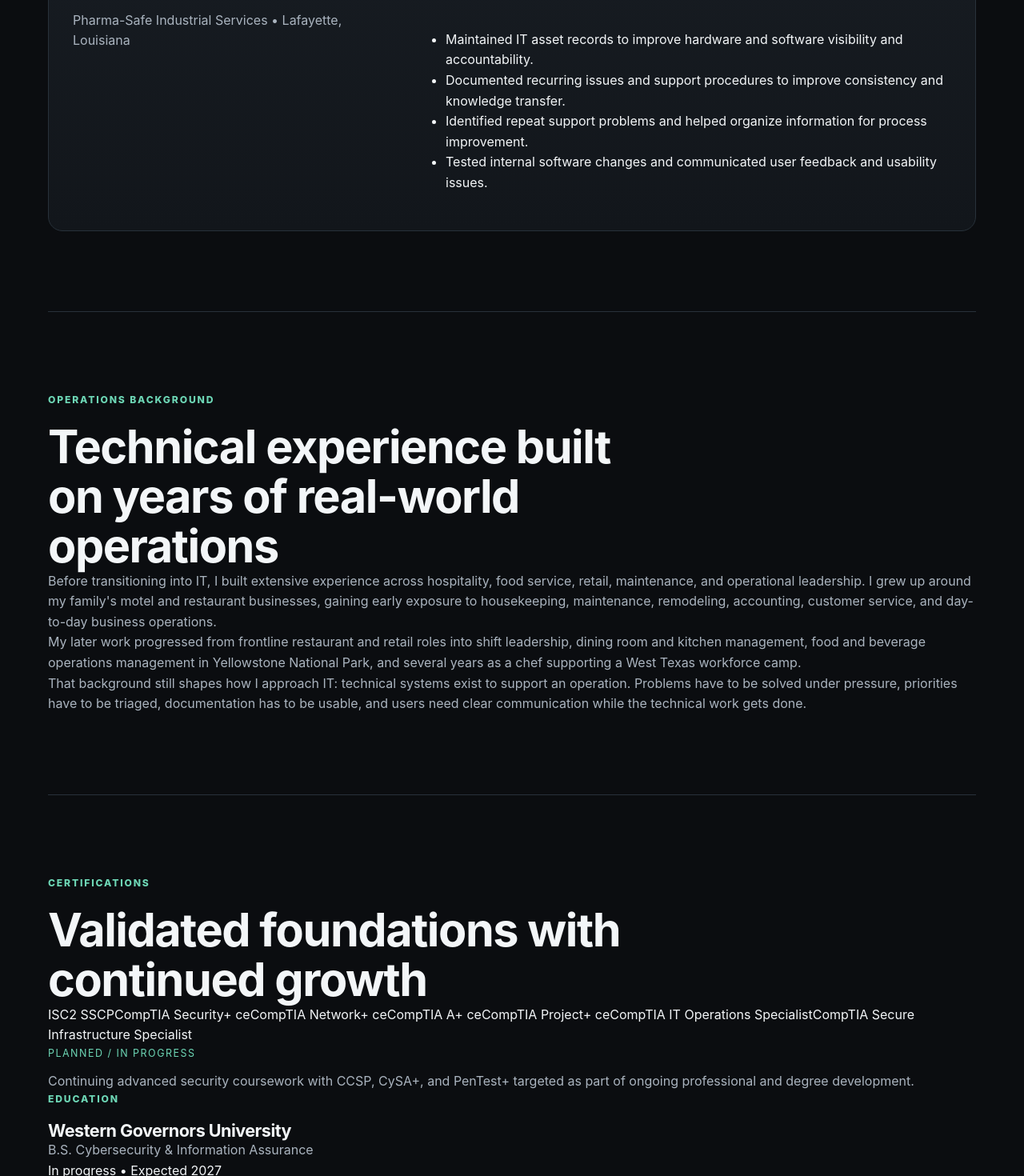
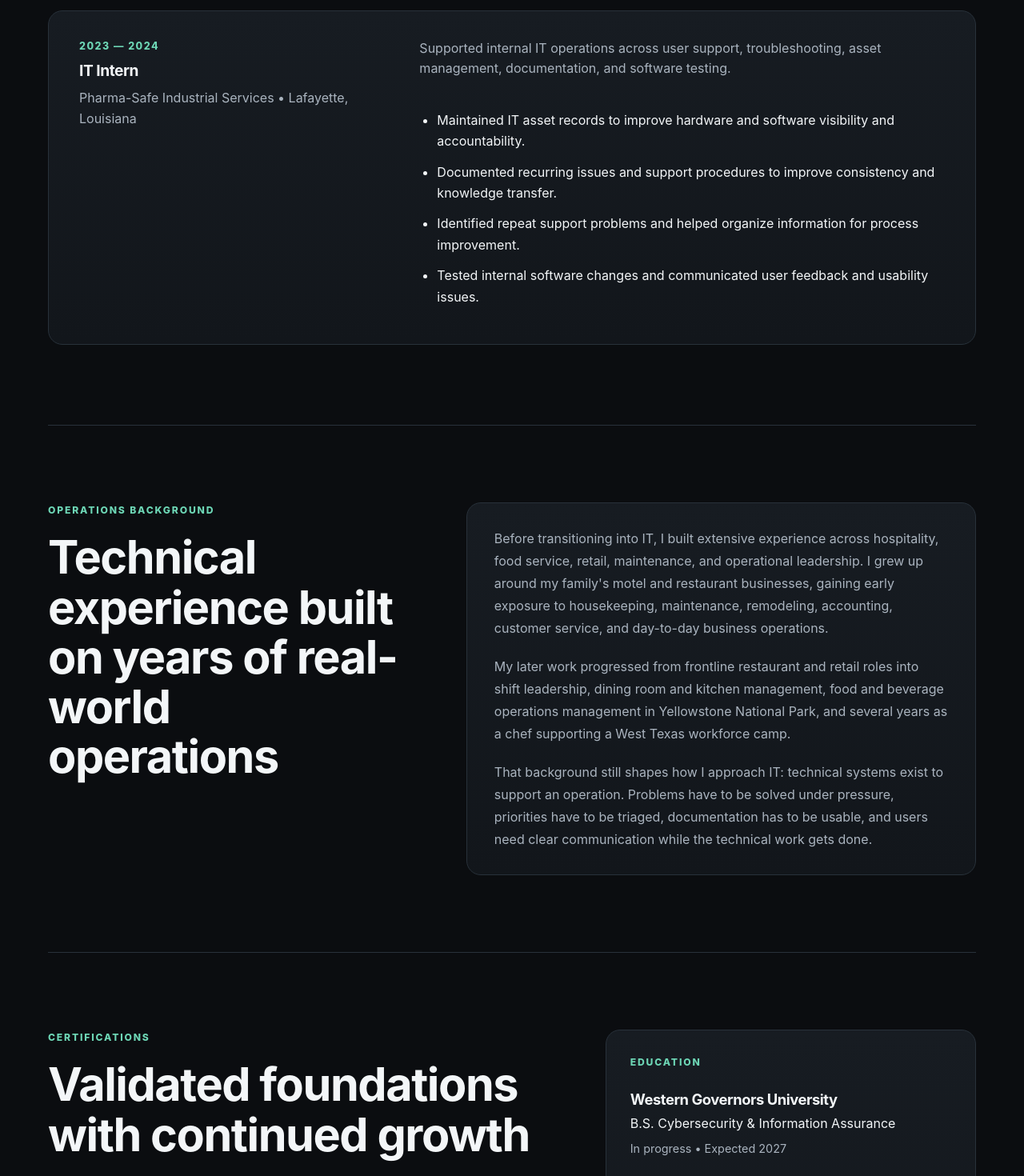
Before and after one commit to Wheelbc-Virtura/portfolio, a Next.js app: page / in a window 1280 px wide. Shown: the part 3100-4570 px from the top of the page at 80% size. Built offline with nearby package versions, Linux system fonts and the light colour scheme.

Commit message:
commit changes to css

```diff
--- a/app/globals.css
+++ b/app/globals.css
@@ -140,19 +140,229 @@ nav a:hover { color: var(--text); }
 .lesson-list p { padding: 18px 0; border-bottom: 1px solid var(--line); }
 .lesson-list strong { color: var(--text); }
 
-@media (max-width: 900px) {
-  .hero, .split-section, .experience-card, .contact-section, .case-grid { grid-template-columns: 1fr; }
-  .hero { min-height: auto; padding: 80px 0; }
-  .project-grid, .zone-grid { grid-template-columns: 1fr; }
-  .contact-links { justify-content: flex-start; }
-  .section { padding: 76px 0; }
-  .service-list div { grid-template-columns: 1fr; gap: 5px; }
+.timeline {
+  display: grid;
+  gap: 28px;
 }
 
-@media (max-width: 620px) {
-  nav { gap: 13px; font-size: .82rem; }
-  .site-header { min-height: 72px; }
-  .mini-grid { grid-template-columns: 1fr; }
-  .footer { align-items: flex-start; flex-direction: column; justify-content: center; gap: 4px; }
-  .project-card { min-height: 0; }
+.experience-card.detailed {
+  display: grid;
+  grid-template-columns: 0.72fr 1.28fr;
+  gap: 56px;
+  align-items: start;
+
+  padding: 34px 38px;
+  background: linear-gradient(180deg, var(--surface-2), var(--surface));
+  border: 1px solid var(--line);
+  border-radius: 18px;
 }
+
+.role-date {
+  color: var(--accent);
+  font-size: 0.78rem;
+  font-weight: 800;
+  letter-spacing: 0.12em;
+  text-transform: uppercase;
+  margin: 0 0 10px;
+}
+
+.experience-card h3 {
+  margin: 0 0 8px;
+  font-size: 1.2rem;
+}
+
+.muted {
+  color: var(--muted);
+}
+
+.experience-copy {
+  max-width: 720px;
+}
+
+.experience-copy > p {
+  margin-top: 0;
+  margin-bottom: 20px;
+}
+
+.experience-list {
+  margin: 0;
+  padding-left: 22px;
+  color: var(--text);
+}
+
+.experience-list li {
+  margin-bottom: 12px;
+  line-height: 1.65;
+}
+
+.operations-section {
+  display: grid;
+  grid-template-columns: 0.82fr 1.18fr;
+  gap: 80px;
+  align-items: start;
+}
+
+.operations-copy {
+  display: grid;
+  gap: 20px;
+
+  max-width: 700px;
+  padding: 30px 34px;
+
+  background: linear-gradient(180deg, var(--surface-2), var(--surface));
+  border: 1px solid var(--line);
+  border-radius: 18px;
+}
+
+.operations-copy p {
+  margin: 0;
+  line-height: 1.75;
+}
+
+.credentials-section {
+  display: grid;
+  grid-template-columns: 1.15fr 0.85fr;
+  gap: 70px;
+  align-items: stretch;
+}
+
+.credentials-section > div:first-child {
+  min-width: 0;
+}
+
+.credential-list {
+  display: flex;
+  flex-wrap: wrap;
+  gap: 12px;
+
+  margin-top: 32px;
+}
+
+.credential-list span {
+  display: inline-flex;
+  align-items: center;
+
+  width: fit-content;
+
+  border: 1px solid var(--line);
+  background: var(--surface);
+  border-radius: 999px;
+
+  color: var(--text);
+  font-size: 0.9rem;
+  line-height: 1;
+
+  padding: 11px 14px;
+}
+
+.future-credentials {
+  margin-top: 30px;
+  padding: 22px 24px;
+
+  background: rgba(255, 255, 255, 0.02);
+  border: 1px solid var(--line);
+  border-left: 3px solid var(--accent);
+  border-radius: 0 14px 14px 0;
+}
+
+.future-credentials p:last-child {
+  margin-bottom: 0;
+}
+
+.education-card {
+  height: 100%;
+
+  background: linear-gradient(180deg, var(--surface-2), var(--surface));
+  border: 1px solid var(--line);
+  border-radius: 18px;
+
+  padding: 30px;
+}
+
+.education-card > .eyebrow {
+  margin-bottom: 28px;
+}
+
+.education-entry + .education-entry {
+  border-top: 1px solid var(--line);
+  margin-top: 28px;
+  padding-top: 28px;
+}
+
+.education-entry h3 {
+  margin: 0 0 7px;
+  font-size: 1.15rem;
+}
+
+.education-entry p {
+  margin: 0 0 6px;
+  color: var(--text);
+}
+
+.education-entry span {
+  display: block;
+  color: var(--muted);
+  font-size: 0.9rem;
+}
+
+#experience,
+.operations-section,
+.credentials-section {
+  border-top: 1px solid var(--line);
+}
+
+.operations-section,
+.credentials-section {
+  padding-top: 96px;
+  padding-bottom: 96px;
+}
+
+@media (max-width: 900px) {
+  .hero,
+  .split-section,
+  .experience-card,
+  .experience-card.detailed,
+  .contact-section,
+  .case-grid,
+  .operations-section,
+  .credentials-section {
+    grid-template-columns: 1fr;
+  }
+
+  .hero {
+    min-height: auto;
+    padding: 80px 0;
+  }
+
+  .project-grid,
+  .zone-grid {
+    grid-template-columns: 1fr;
+  }
+
+  .experience-card.detailed {
+    gap: 28px;
+    padding: 28px;
+  }
+
+  .operations-section,
+  .credentials-section {
+    gap: 40px;
+  }
+
+  .operations-copy {
+    padding: 26px;
+  }
+
+  .contact-links {
+    justify-content: flex-start;
+  }
+
+  .section {
+    padding: 76px 0;
+  }
+
+  .service-list div {
+    grid-template-columns: 1fr;
+    gap: 5px;
+  }
+}
```
